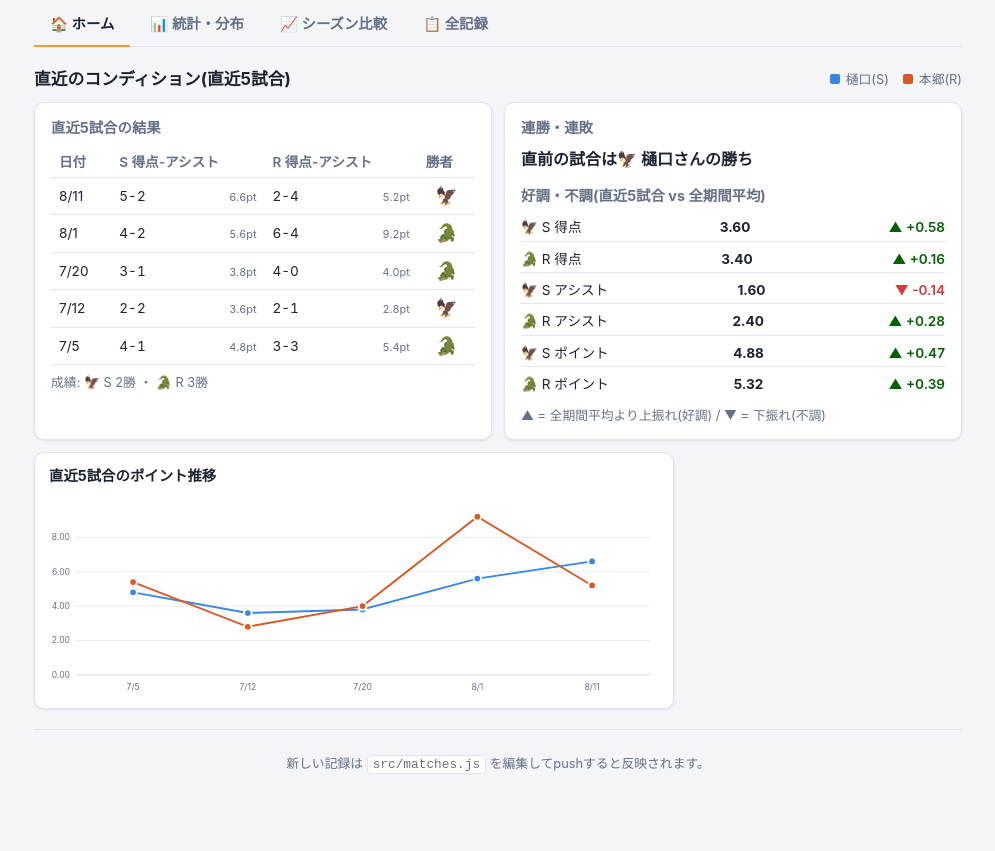
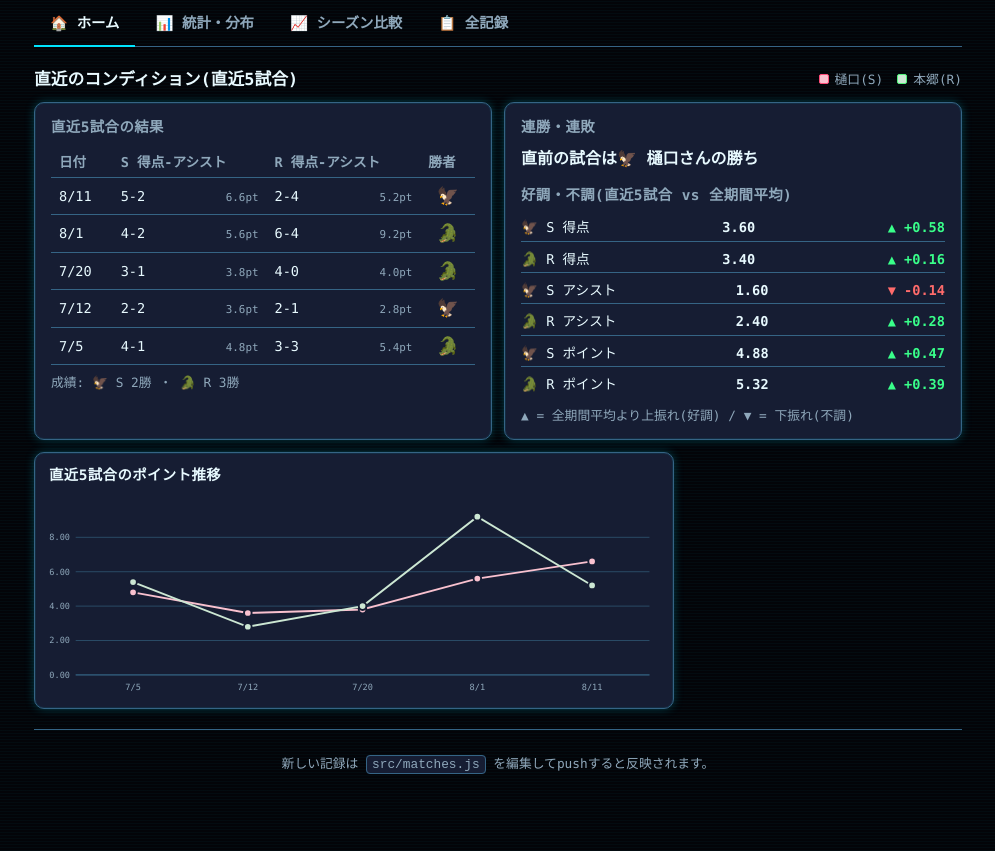
Before and after one commit to Cre8iveSota/futsal-tracker, a website built with Vite: page index.html in a window 1280 px wide. Shown: the part 60-911 px from the top of the page, without its empty margins (142-1137 px from the left). Built offline with nearby package versions, Linux system fonts and the light colour scheme.

Commit message:
サイバーネオン(縁取り版)テーマを実装
- 全体を「サイバーネオン」テーマに変更。ほぼ黒の背景+シアンの光る
  枠線(box-shadowによるグロー)+等幅フォント(ui-monospace等、
  和文はHiragino/Yu Gothicにフォールバック)+薄いスキャンライン
  テクスチャでターミナル/HUD風の見た目にした
- グラフ配色はS(樋口)=薄いピンク(#f9c1cf)、R(本郷)=薄い黄緑(#cce7d3)。
  彩度・明度が近く見分けにくいという配色チェックの指摘を受けて、
  塗り色はそのままに棒グラフ(ヒストグラム)の外形へ少し濃い同系色の
  縁取り(S: #ff4b78 / R: #51f27a)を追加する方式で解決した
  (data-series属性を使ったCSSのみで実装、charts.js側の変更は不要)
- 個人統計分布・シーズン比較の凡例スウォッチにも同じ縁取りを適用し、
  グラフ本体と見た目を揃えた
- 折れ線チャート(シーズン推移・直近5試合スパークライン)は対象外
  (今回のリクエストは棒グラフの外形のみ)
- 季節タブ・ボトムナビ・カード類にもシアンのグローを追加し、
  見出しに軽いletter-spacingを加えてHUD風の質感を統一した

```diff
--- a/src/home.js
+++ b/src/home.js
@@ -69,7 +69,7 @@ function trendRow(emoji, name, unit, recentValues, overallValues) {
   `;
 }
 
-export function renderHomeSection(allMatches, { sColor, rColor }) {
+export function renderHomeSection(allMatches, { sColor, rColor, sBorderColor, rBorderColor }) {
   if (allMatches.length === 0) return '';
 
   const recent = getRecentMatches(allMatches);
@@ -142,8 +142,8 @@ export function renderHomeSection(allMatches, { sColor, rColor }) {
       <div class="dist-header">
         <h2>直近のコンディション(直近${recent.length}試合)</h2>
         <div class="chart-legend">
-          <span class="legend-item"><span class="swatch" style="background:${sColor}"></span>樋口(S)</span>
-          <span class="legend-item"><span class="swatch" style="background:${rColor}"></span>本郷(R)</span>
+          <span class="legend-item"><span class="swatch" style="background:${sColor}; border-color:${sBorderColor || 'transparent'}"></span>樋口(S)</span>
+          <span class="legend-item"><span class="swatch" style="background:${rColor}; border-color:${rBorderColor || 'transparent'}"></span>本郷(R)</span>
         </div>
       </div>
 
--- a/src/main.js
+++ b/src/main.js
@@ -6,8 +6,10 @@ import { buildDistributionChart, buildTrendLineChart, attachChartTooltips, stdDe
 import { renderHomeSection } from './home.js';
 import { SEASON_REWARDS } from './rewards.js';
 
-const S_COLOR = '#3987e5';
-const R_COLOR = '#d95926';
+const S_COLOR = '#f9c1cf';
+const R_COLOR = '#cce7d3';
+const S_BORDER_COLOR = '#ff4b78';
+const R_BORDER_COLOR = '#51f27a';
 const LOW_SAMPLE_THRESHOLD = 5;
 const NAV_ITEMS = [
   { hash: 'home', icon: '🏠', label: 'ホーム' },
@@ -87,7 +89,12 @@ function render() {
 }
 
 function renderHomeView() {
-  return renderHomeSection(MATCHES, { sColor: S_COLOR, rColor: R_COLOR });
+  return renderHomeSection(MATCHES, {
+    sColor: S_COLOR,
+    rColor: R_COLOR,
+    sBorderColor: S_BORDER_COLOR,
+    rBorderColor: R_BORDER_COLOR,
+  });
 }
 
 function renderSeasonSubTabs(seasons) {
@@ -315,8 +322,8 @@ function renderDistributionSection(matches) {
       <div class="dist-header">
         <h3>個人統計分布</h3>
         <div class="chart-legend">
-          <span class="legend-item"><span class="swatch" style="background:${S_COLOR}"></span>樋口(S)</span>
-          <span class="legend-item"><span class="swatch" style="background:${R_COLOR}"></span>本郷(R)</span>
+          <span class="legend-item"><span class="swatch" style="background:${S_COLOR}; border-color:${S_BORDER_COLOR}"></span>樋口(S)</span>
+          <span class="legend-item"><span class="swatch" style="background:${R_COLOR}; border-color:${R_BORDER_COLOR}"></span>本郷(R)</span>
           <span class="legend-item"><span class="swatch swatch-dashed"></span>期待値(平均)</span>
         </div>
       </div>
@@ -394,8 +401,8 @@ function renderSeasonStabilitySection() {
       <div class="dist-header">
         <h3>シーズン別の安定性(CV)の推移</h3>
         <div class="chart-legend">
-          <span class="legend-item"><span class="swatch" style="background:${S_COLOR}"></span>樋口(S)</span>
-          <span class="legend-item"><span class="swatch" style="background:${R_COLOR}"></span>本郷(R)</span>
+          <span class="legend-item"><span class="swatch" style="background:${S_COLOR}; border-color:${S_BORDER_COLOR}"></span>樋口(S)</span>
+          <span class="legend-item"><span class="swatch" style="background:${R_COLOR}; border-color:${R_BORDER_COLOR}"></span>本郷(R)</span>
         </div>
       </div>
       <div class="dist-grid dist-grid-single">
--- a/src/style.css
+++ b/src/style.css
@@ -1,25 +1,30 @@
 :root {
-  --bg: #f3f5f9;
-  --panel: #ffffff;
-  --panel-border: #e1e5ee;
-  --text: #1b2230;
-  --text-dim: #667085;
-  --accent: #f0973a;
-  --accent-text: #b45309;
-  --s-color: #2a78d6;
-  --r-color: #eb6834;
-  --gridline: #e8ebf2;
-  --good: #006300;
-  --down: #d03b3b;
+  --bg: #030408;
+  --panel: #161d33;
+  --panel-border: #356485;
+  --text: #e8faff;
+  --text-dim: #8fa8bb;
+  --accent: #00e5ff;
+  --accent-text: #00e5ff;
+  --s-color: #f9c1cf;
+  --r-color: #cce7d3;
+  --s-border: #ff4b78;
+  --r-border: #51f27a;
+  --gridline: #2a4d68;
+  --good: #39ff8a;
+  --down: #ff6b6b;
+  --glow: rgba(0, 229, 255, 0.25);
 }
 
 * { box-sizing: border-box; }
 
 body {
   margin: 0;
-  background: var(--bg);
+  background:
+    repeating-linear-gradient(0deg, rgba(0, 229, 255, 0.03) 0px, rgba(0, 229, 255, 0.03) 1px, transparent 1px, transparent 3px),
+    var(--bg);
   color: var(--text);
-  font-family: -apple-system, "Hiragino Kaku Gothic ProN", "Yu Gothic", sans-serif;
+  font-family: ui-monospace, "SFMono-Regular", Menlo, Consolas, "Hiragino Kaku Gothic ProN", "Yu Gothic", monospace, sans-serif;
   line-height: 1.5;
 }
 
@@ -71,7 +76,7 @@ body {
   background: var(--panel);
   border-top: 1px solid var(--panel-border);
   padding: 10px 6px calc(10px + env(safe-area-inset-bottom, 0px));
-  box-shadow: 0 -4px 12px rgba(0, 0, 0, 0.35);
+  box-shadow: 0 -2px 16px var(--glow);
 }
 .bottom-tab {
   flex: 1;
@@ -115,9 +120,9 @@ body {
   border: 1px solid var(--panel-border);
   border-radius: 10px;
   padding: 14px 16px;
-  box-shadow: 0 1px 3px rgba(16, 24, 40, 0.06), 0 1px 2px rgba(16, 24, 40, 0.04);
+  box-shadow: 0 0 10px var(--glow), inset 0 0 0 1px rgba(0, 229, 255, 0.08);
 }
-.home-card h3 { margin: 0 0 8px; font-size: 0.9rem; color: var(--text-dim); }
+.home-card h3 { margin: 0 0 8px; font-size: 0.9rem; color: var(--text-dim); letter-spacing: 0.03em; }
 .home-card h3.home-subhead { margin-top: 14px; }
 .recent-table { font-size: 0.85rem; }
 .recent-table th, .recent-table td { padding: 5px 8px; }
@@ -158,8 +163,9 @@ body {
   padding: 8px 14px;
   font-weight: 500;
   cursor: pointer;
+  box-shadow: 0 0 8px var(--glow);
 }
-.tab.active { background: var(--accent); color: #1a1208; }
+.tab.active { background: var(--accent); color: #04121a; box-shadow: 0 0 14px rgba(0, 229, 255, 0.55); }
 .season-range { color: var(--text-dim); font-size: 0.85rem; margin: 4px 0 16px; }
 
 /* ---- stats ---- */
@@ -174,9 +180,9 @@ body {
   border: 1px solid var(--panel-border);
   border-radius: 10px;
   padding: 14px 16px;
-  box-shadow: 0 1px 3px rgba(16, 24, 40, 0.06), 0 1px 2px rgba(16, 24, 40, 0.04);
+  box-shadow: 0 0 10px var(--glow), inset 0 0 0 1px rgba(0, 229, 255, 0.08);
 }
-.stat-card h3 { margin: 0 0 8px; font-size: 0.95rem; color: var(--text-dim); }
+.stat-card h3 { margin: 0 0 8px; font-size: 0.95rem; color: var(--text-dim); letter-spacing: 0.03em; }
 .stat-card p { margin: 2px 0; }
 .season-winner { margin-top: 8px; font-weight: 600; }
 .stat-card-wide { grid-column: 1 / -1; }
@@ -196,7 +202,7 @@ body {
   gap: 8px;
   margin-bottom: 10px;
 }
-.dist-header h3 { margin: 0; font-size: 1rem; color: var(--text); }
+.dist-header h3 { margin: 0; font-size: 1rem; color: var(--text); letter-spacing: 0.03em; }
 .chart-legend { display: flex; gap: 14px; flex-wrap: wrap; }
 .legend-item {
   display: inline-flex;
@@ -205,7 +211,7 @@ body {
   font-size: 0.8rem;
   color: var(--text-dim);
 }
-.swatch { width: 10px; height: 10px; border-radius: 2px; display: inline-block; }
+.swatch { width: 10px; height: 10px; border-radius: 2px; display: inline-block; border: 1.5px solid transparent; }
 .swatch-dashed {
   width: 14px;
   height: 0;
@@ -223,17 +229,19 @@ body {
   border: 1px solid var(--panel-border);
   border-radius: 10px;
   padding: 12px 14px 8px;
-  box-shadow: 0 1px 3px rgba(16, 24, 40, 0.06), 0 1px 2px rgba(16, 24, 40, 0.04);
+  box-shadow: 0 0 10px var(--glow), inset 0 0 0 1px rgba(0, 229, 255, 0.08);
 }
-.chart-card h4 { margin: 0 0 4px; font-size: 0.9rem; color: var(--text); }
+.chart-card h4 { margin: 0 0 4px; font-size: 0.9rem; color: var(--text); letter-spacing: 0.03em; }
 .dist-svg { width: 100%; height: auto; display: block; }
 .grid-line { stroke: var(--gridline); stroke-width: 1; }
 .axis-baseline { stroke: var(--panel-border); stroke-width: 1; }
 .axis-label { fill: var(--text-dim); font-size: 9px; }
 .mean-line { stroke-width: 2; stroke-dasharray: 4 3; }
 .mean-label { fill: var(--text-dim); font-size: 9px; font-weight: 600; }
-.hist-bar { cursor: pointer; transition: opacity 0.1s; }
+.hist-bar { cursor: pointer; transition: opacity 0.1s; stroke-width: 1.5; }
 .hist-bar:hover { opacity: 0.75; }
+.hist-bar[data-series="S"] { stroke: var(--s-border); }
+.hist-bar[data-series="R"] { stroke: var(--r-border); }
 .chart-caption { margin: 6px 0 4px; font-size: 0.72rem; color: var(--text-dim); }
 
 .dist-grid-single { grid-template-columns: 1fr; max-width: 640px; }
@@ -256,10 +264,10 @@ body {
   border: 1px solid var(--panel-border);
   border-radius: 10px;
   padding: 14px 16px;
-  box-shadow: 0 1px 3px rgba(16, 24, 40, 0.06), 0 1px 2px rgba(16, 24, 40, 0.04);
+  box-shadow: 0 0 10px var(--glow), inset 0 0 0 1px rgba(0, 229, 255, 0.08);
 }
 .reward-item.reward-pending { opacity: 0.65; border-style: dashed; }
-.reward-season { font-size: 0.8rem; color: var(--text-dim); font-weight: 600; margin-bottom: 4px; }
+.reward-season { font-size: 0.8rem; color: var(--text-dim); font-weight: 600; margin-bottom: 4px; letter-spacing: 0.05em; }
 .reward-meal { font-size: 1.1rem; font-weight: 700; margin: 0 0 4px; }
 .reward-date { color: var(--text-dim); font-size: 0.85rem; margin: 0 0 8px; }
 .reward-link {
```
